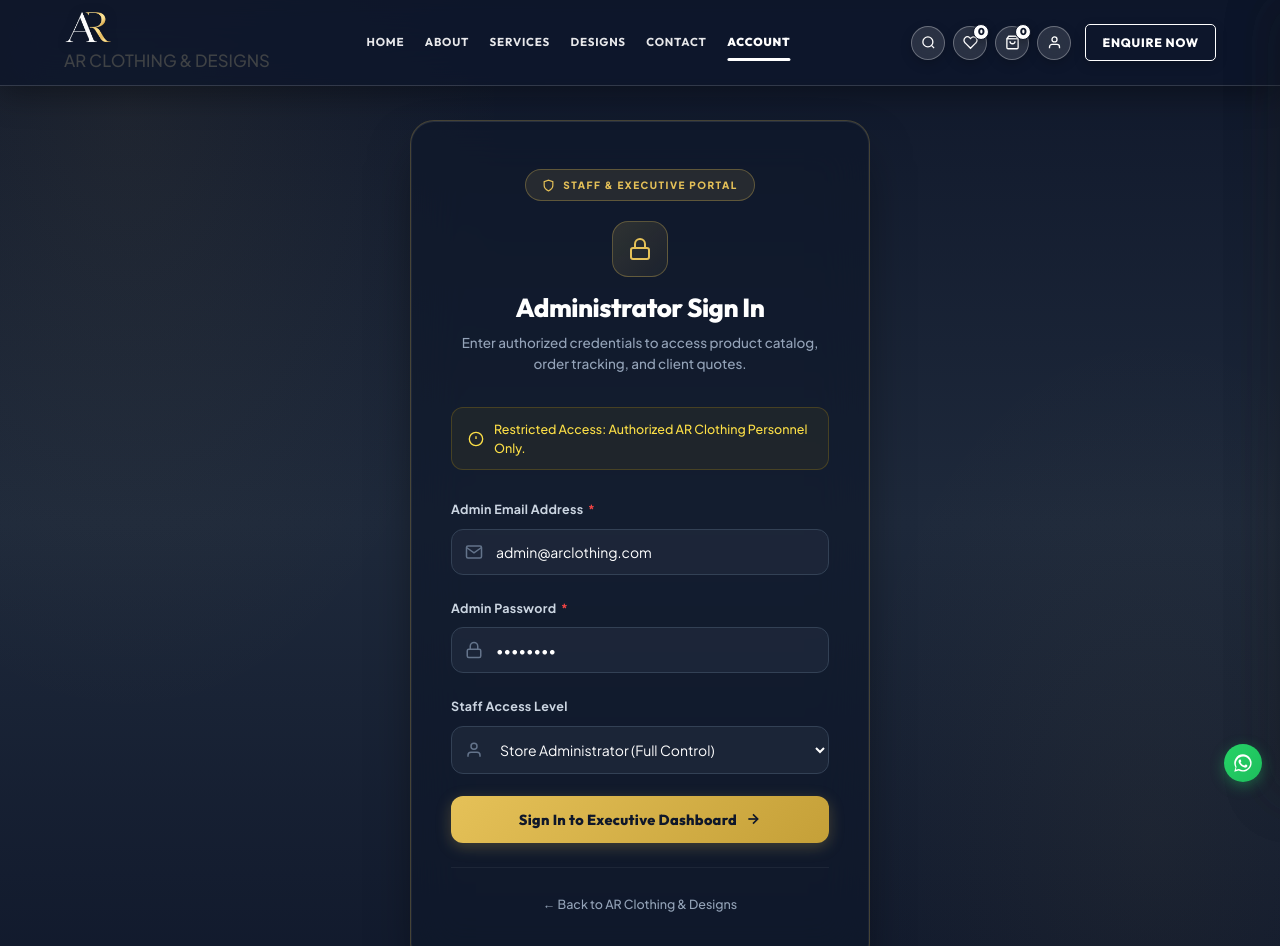
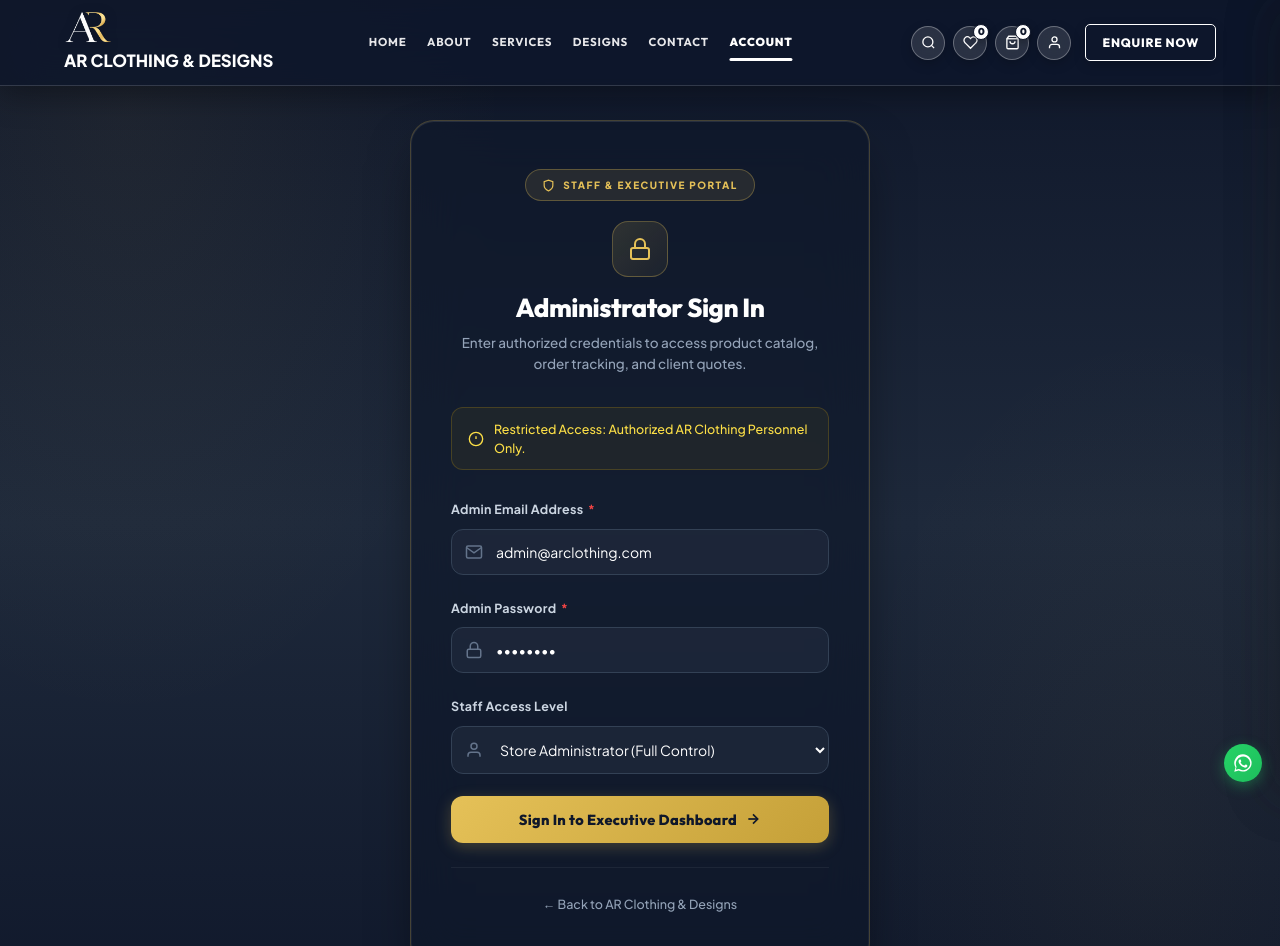
Before and after one commit to Vinodinicti/AR-Clothing-Designs, a website: page admin-login.html in a window 1280 px wide. Shown: the top 946 px of the page. Drawn offline with Linux system fonts and the light colour scheme; no server answers.

Commit message:
Set header logo text color to crisp white on admin-login.html

```diff
--- a/admin-login.html
+++ b/admin-login.html
@@ -14,7 +14,15 @@
     <link rel="stylesheet" href="style.css">
 
     <style>
-        /* ── Admin Login Page-Specific Styles Only ── */
+        /* ── Admin Login Page-Specific Styles ── */
+        .logo,
+        .logo a {
+            color: #FFFFFF !important;
+            font-weight: 900 !important;
+            opacity: 1 !important;
+            text-decoration: none !important;
+        }
+
         .admin-login-wrapper {
             display: flex;
             justify-content: center;
```
Also changed, not shown: 1 other file.
